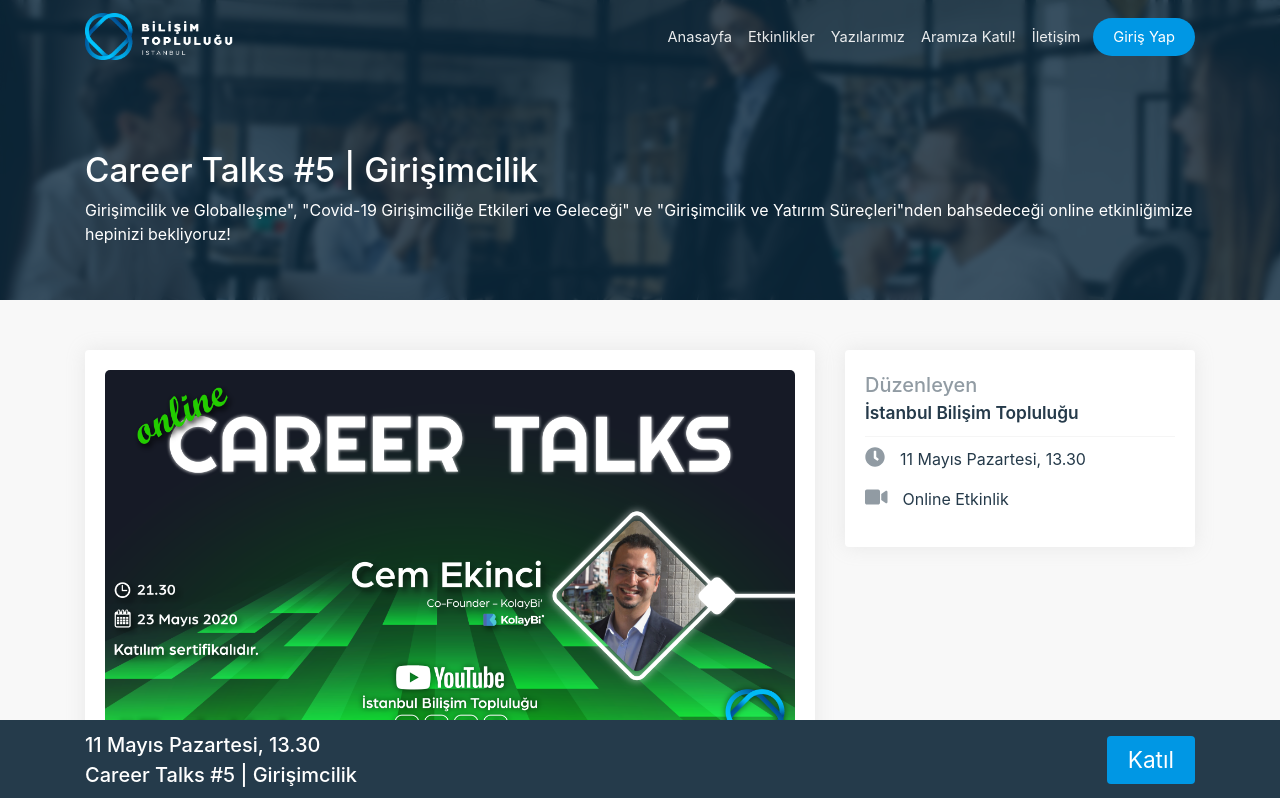
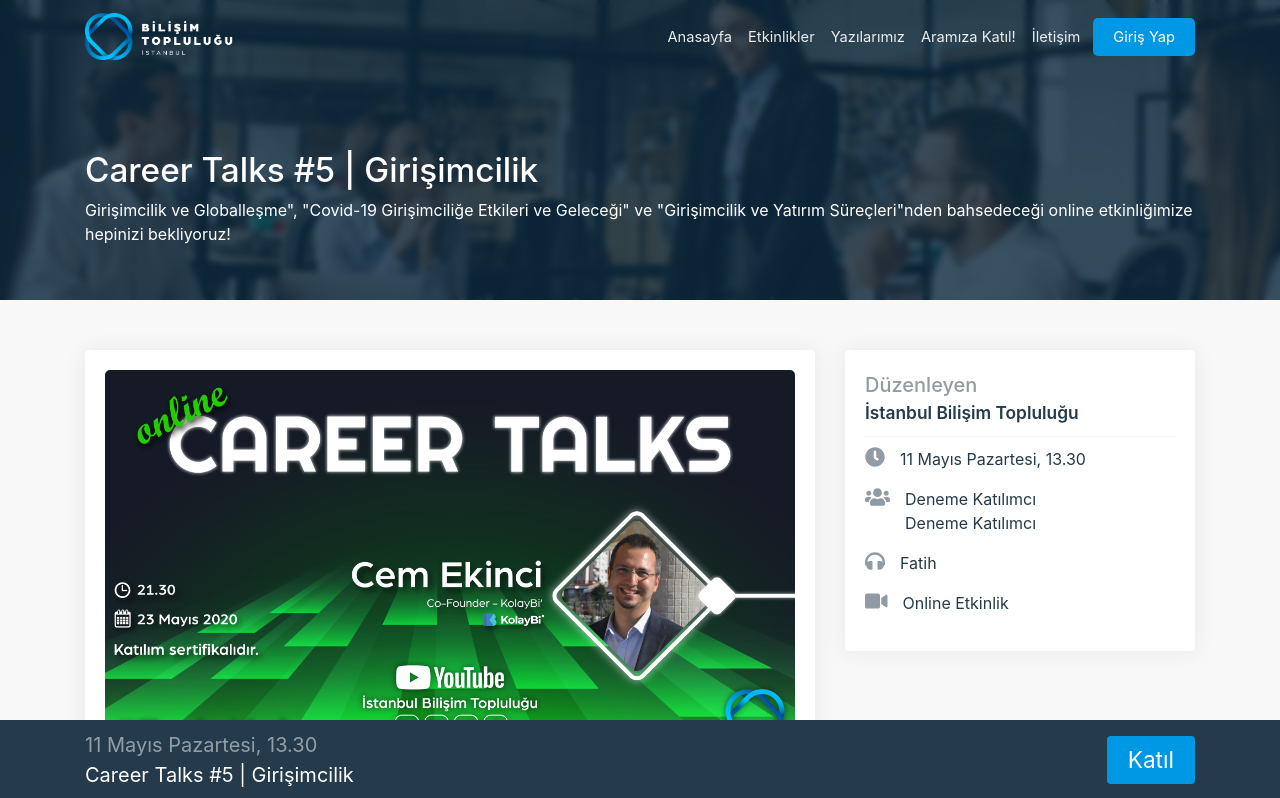
Before and after one commit to bilisimtoplulugu/IBT-Web-Client, a Next.js app: page /event/1 in a window 1280 px wide. Shown: the top 798 px of the page. Built offline with nearby package versions, Linux system fonts and the light colour scheme.

Commit message:
event detail page moderator name

```diff
--- a/components/Header.tsx
+++ b/components/Header.tsx
@@ -23,7 +23,7 @@
 const CustomButton = styled.a`
     font-size: 11pt;
     color: #fff !important;
-    border-radius: 20px;
+    border-radius: 5px;
     padding-left:  20px;
     padding-right:  20px;
 
--- a/pages/event/[slug].tsx
+++ b/pages/event/[slug].tsx
@@ -4,7 +4,7 @@
 import styled from 'styled-components'
 import { Container, Row, Col, Card } from 'react-bootstrap'
 import { FontAwesomeIcon } from '@fortawesome/react-fontawesome'
-import { faClock, faVideo } from '@fortawesome/free-solid-svg-icons'
+import { faClock, faVideo, faUsers, faHeadphones } from '@fortawesome/free-solid-svg-icons'
 
 const EventDetailArea = styled.div`
 margin-top:50px;
@@ -79,6 +79,17 @@
         font-size: 15pt;
         opacity: .5;
     }
+    .participants{
+
+        display:inline-flex;
+
+        & ul{
+            padding-left:15px;
+            margin:0;
+            list-style:none;
+        }
+    }
+
 `
 
 const AttendArea = styled.div`
@@ -90,8 +101,11 @@
     bottom: 0;
     span{
         display:block;
-        font-weight: 500;
+        font-weight: 400;
     font-size: 15pt;
+    }
+    .attendClock{
+        opacity:.5;
     }
 `;
 
@@ -127,6 +141,20 @@
                                         <span className="clock">11 Mayıs Pazartesi, 13.30</span>
                                     </div>
                                     <div className="mb-3">
+                                        <FontAwesomeIcon icon={faUsers} />
+                                        <div className="participants">
+                                            <ul>
+                                                <li>Deneme Katılımcı</li>
+                                                <li>Deneme Katılımcı</li>
+
+                                            </ul>
+                                        </div>
+                                    </div>
+                                    <div className="mb-3">
+                                        <FontAwesomeIcon icon={faHeadphones} />
+                                        <span className="clock">Fatih </span>
+                                    </div>
+                                    <div className="mb-3">
                                         <FontAwesomeIcon icon={faVideo} />
                                         <span className="clock">Online Etkinlik</span>
                                     </div>
@@ -140,7 +168,7 @@
                         <Row>
                             <Col xs={8} sm={8} className="d-none d-sm-block">
 
-                                <span className="clock">11 Mayıs Pazartesi, 13.30</span>
+                                <span className="clock attendClock">11 Mayıs Pazartesi, 13.30</span>
                                 <span className="clock">Career Talks #5 | Girişimcilik</span>
                             </Col>
                             <Col xs={12} sm={4} className="d-block d-sm-flex align-items-sm-center justify-content-sm-end">
```
